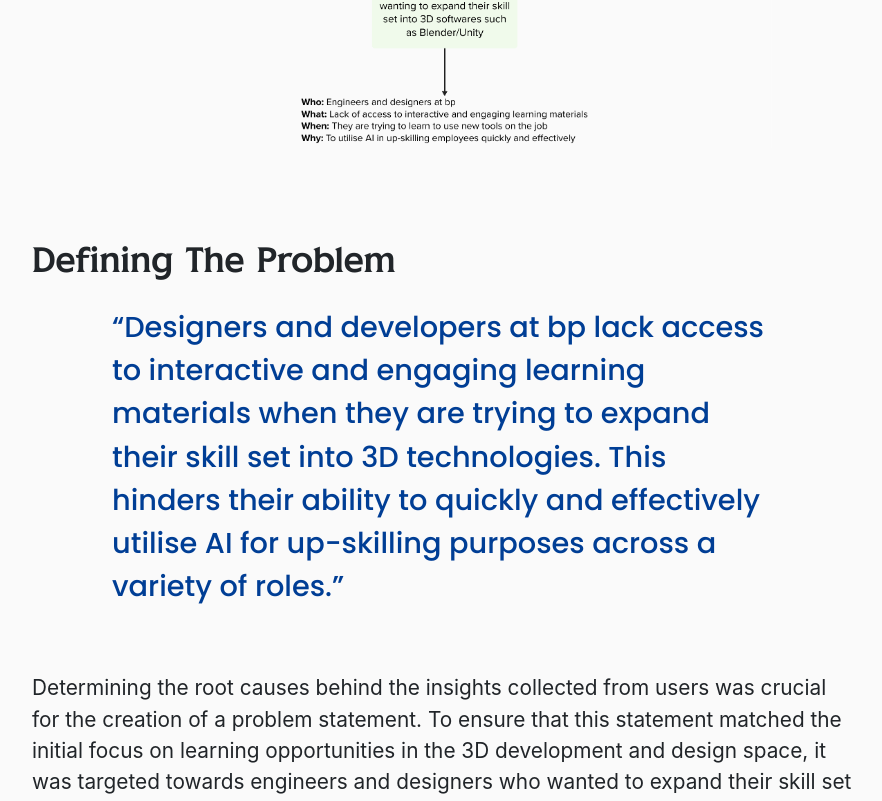
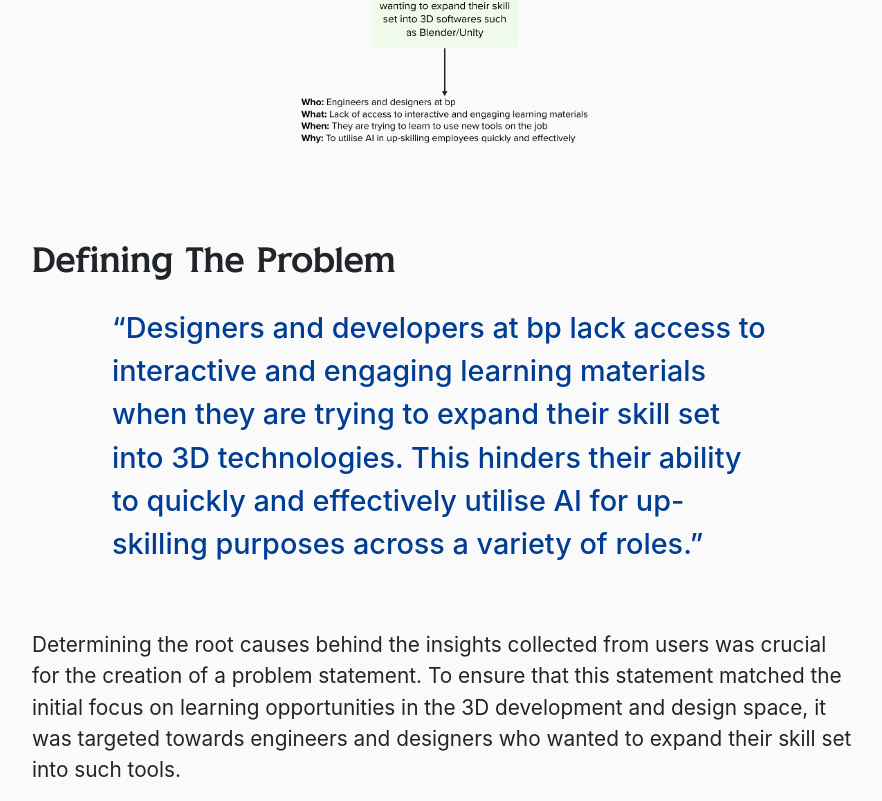
Before and after one commit to k20012691/portfolio, a React (Create React App) app: page /#/projects/synapsevr in a window 1280 px wide. Shown: the part 4065-4866 px from the top of the page, without its empty margins (198-1080 px from the left). Built offline with nearby package versions, Linux system fonts and the light colour scheme.

Commit message:
add font options

```diff
--- a/src/pages/PageStyling.css
+++ b/src/pages/PageStyling.css
@@ -106,7 +106,7 @@ p.landing-para {
 #problem-statement {
     font-size: 1.8em;
     text-align: center;
-    font-family: "Poppins", sans-serif;
+    font-family: "Poppins", "Empire" sans-serif;
     font-weight: 500;
     font-style: normal;
     color: #003E95;
@@ -116,7 +116,7 @@ p.landing-para {
 
 ul#research-questions {
     font-size: 1.4em;
-    font-family: 'Poppins';
+    font-family: 'Poppins', 'Empire';
 }
 
 .img-container {
```
